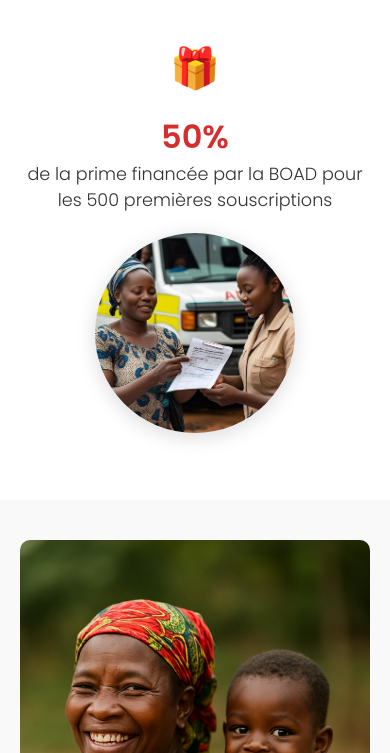
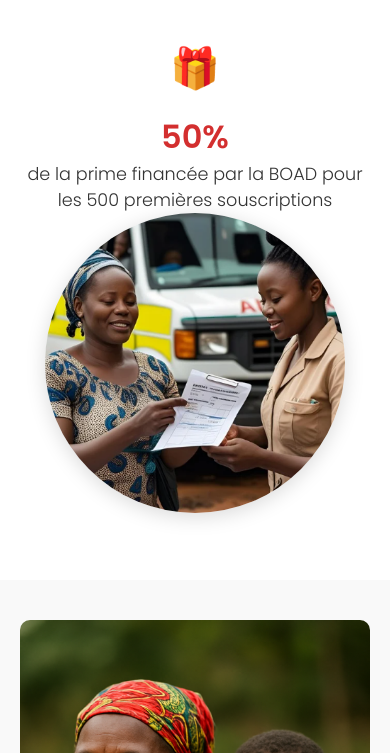
Before and after one commit to IFAZANE/fafa, a Flask app: page / in a window 390 px wide. Shown: the part 855-1608 px from the top of the page. Run offline with Flask 3, Linux system fonts and the light colour scheme.

Commit message:
home.html

```diff
--- a/fafa/templates/home.html
+++ b/fafa/templates/home.html
@@ -258,11 +258,7 @@
         max-width: 100%;
       }
 
-      .hero-image img {
-        width: 200px;
-        height: 200px;
-        margin-top: 20px;
-      }
+
 
       .promo {
         flex-direction: column;
```
